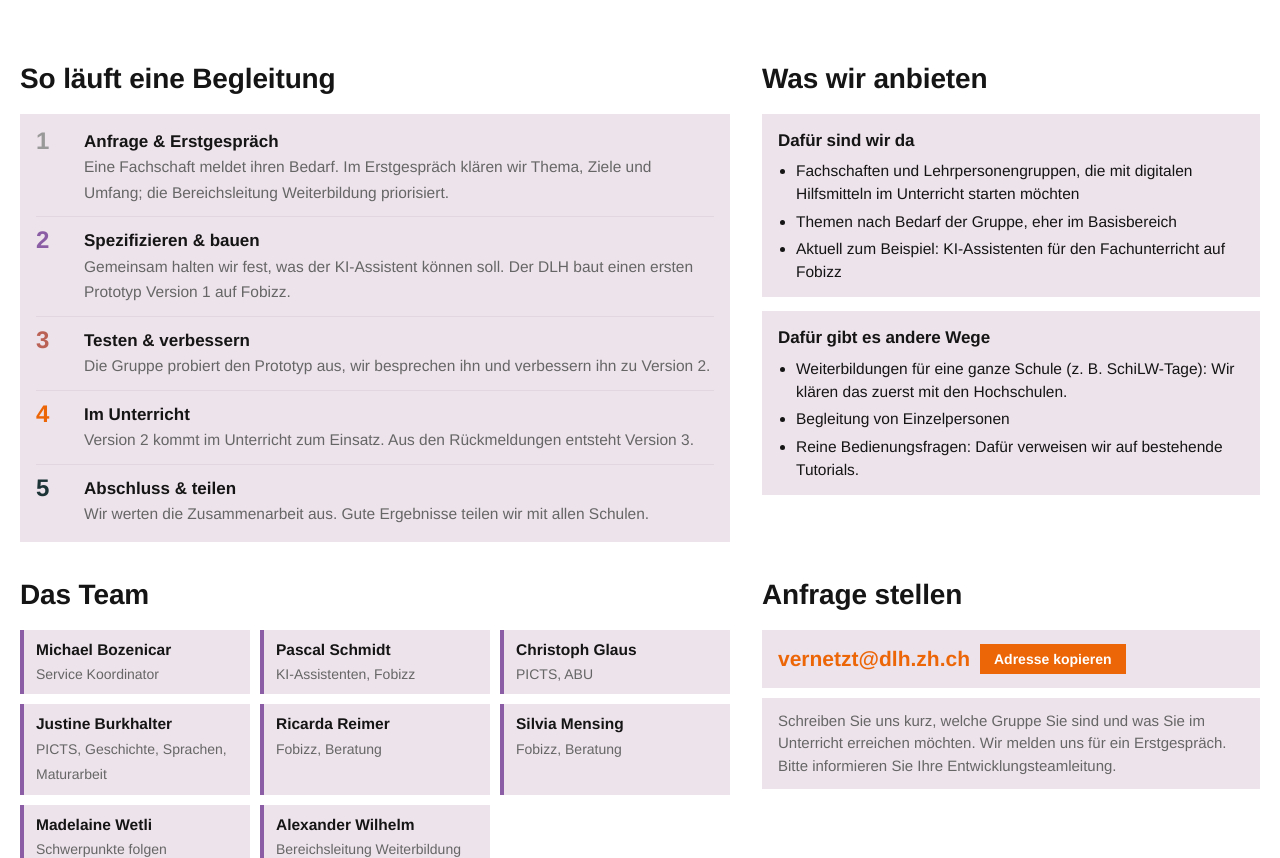
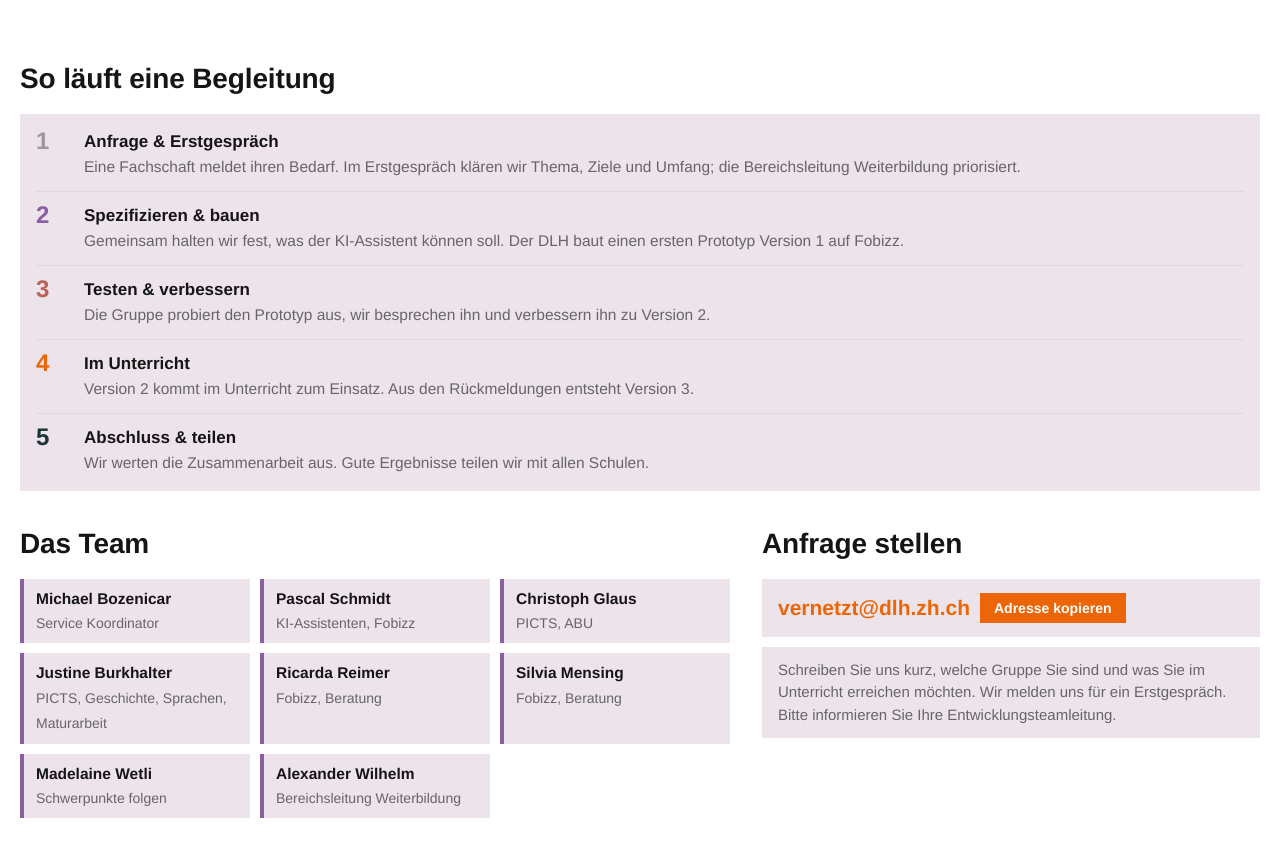
Before and after one commit to aapdinternet/dlh-at-school, a plain HTML site: page index.html in a window 1280 px wide. Shown: the part 1899-2757 px from the top of the page. Drawn offline with Linux system fonts and the light colour scheme.

Commit message:
Add files via upload

```diff
--- a/index.html
+++ b/index.html
@@ -101,7 +101,7 @@ td.thema{font-weight:700}
 /* Info-Bereich */
 section.info{margin-top:52px;display:grid;grid-template-columns:repeat(12,minmax(0,1fr));gap:32px}
 .info h2{font-size:28px;margin-bottom:14px}
-.steps{grid-column:span 7;min-width:0}
+.steps{grid-column:1/-1;min-width:0}
 .offer{grid-column:span 5;min-width:0}
 ol.flow{list-style:none;margin:0;padding:0;display:grid;counter-reset:s}
 ol.flow li{display:grid;grid-template-columns:36px minmax(0,1fr);gap:12px;padding:11px 0;border-top:1px solid var(--line)}
@@ -273,21 +273,6 @@ dialog.info-dlg{width:min(720px,calc(100vw - 24px))}
   <div class="steps">
     <h2>So läuft eine Begleitung</h2>
     <ol class="flow" id="flow"></ol>
-  </div>
-  <div class="offer">
-    <h2>Was wir anbieten</h2>
-    <div class="yesno">
-      <div><h3>Dafür sind wir da</h3><ul>
-        <li>Fachschaften und Lehrpersonengruppen, die mit digitalen Hilfsmitteln im Unterricht starten möchten</li>
-        <li>Themen nach Bedarf der Gruppe, eher im Basisbereich</li>
-        <li>Aktuell zum Beispiel: KI-Assistenten für den Fachunterricht auf Fobizz</li>
-      </ul></div>
-      <div><h3>Dafür gibt es andere Wege</h3><ul>
-        <li>Weiterbildungen für eine ganze Schule (z. B. SchiLW-Tage): Wir klären das zuerst mit den Hochschulen.</li>
-        <li>Begleitung von Einzelpersonen</li>
-        <li>Reine Bedienungsfragen: Dafür verweisen wir auf bestehende Tutorials.</li>
-      </ul></div>
-    </div>
   </div>
   <div class="team">
     <h2>Das Team</h2>
```
